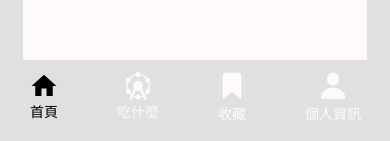
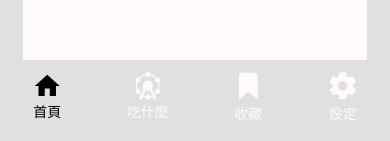
Before and after one commit to ycloudo/Project_frontend, a React Native app: screen / in a window 390 px wide. Shown: the part 700-841 px from the top of the page. Built offline with nearby package versions, Linux system fonts and the light colour scheme.

Commit message:
navbar fixed

```diff
--- a/App.js
+++ b/App.js
@@ -9,6 +9,7 @@ import Personal from "./Pages/Personal";
 import Information from "./Pages/Information";
 import Price from "./Pages/price";
 import Restaurant from "./Pages/restaurant";
+// import Setting from "./Pages/Setting";
 
 export default function App() {
     const [pageStatus, setPageStatus] = useState({
@@ -23,6 +24,7 @@ export default function App() {
             price: 0, //price page
         },
         navbar: 1, //navbar
+        setting: false,
     });
     return (
         <View style={styles.container}>
@@ -34,11 +36,16 @@ export default function App() {
             {pageStatus.pages.favor ? <Favor /> : null}
             {pageStatus.pages.personal ? <Personal /> : null}
             {pageStatus.pages.information ? <Information /> : null}
-            {pageStatus.pages.restaurant ? <Restaurant setPageStatus={setPageStatus}/> : null}
-            {pageStatus.pages.price ? <Price setPageStatus={setPageStatus}/> : null}
+            {pageStatus.pages.restaurant ? (
+                <Restaurant setPageStatus={setPageStatus} />
+            ) : null}
+            {pageStatus.pages.price ? (
+                <Price setPageStatus={setPageStatus} />
+            ) : null}
             {pageStatus.navbar ? (
                 <Navbar pageStatus={pageStatus} setPageStatus={setPageStatus} />
             ) : null}
+            {/* <Setting pageStatus={pageStatus} setPageStatus={setPageStatus} /> */}
         </View>
     );
 }
--- a/Components/Navbar.js
+++ b/Components/Navbar.js
@@ -40,6 +40,12 @@ const Navbar = (props) => {
             },
         }));
     };
+    const settingStatusHandler = () => {
+        props.setPageStatus((prev) => ({
+            ...prev,
+            setting: !props.pageStatus.setting,
+        }));
+    };
     const main_color = props.pageStatus.pages.main
         ? "rgb(0,0,0)"
         : "rgb(255,250,250)";
@@ -49,7 +55,7 @@ const Navbar = (props) => {
     const favor_color = props.pageStatus.pages.favor
         ? "rgb(0,0,0)"
         : "rgb(255,250,250)";
-    const personal_color = props.pageStatus.pages.personal
+    const setting_color = props.pageStatus.setting
         ? "rgb(0,0,0)"
         : "rgb(255,250,250)";
     return (
@@ -78,10 +84,14 @@ const Navbar = (props) => {
                 </TouchableOpacity>
                 <TouchableOpacity
                     style={styles.icon_container}
-                    onPress={personalStatusHandler}
+                    onPress={settingStatusHandler}
                 >
-                    <Icon_i name="person" size={30} color={personal_color} />
-                    <Text style={{ color: personal_color }}>個人資訊</Text>
+                    <Icon_i
+                        name="ios-settings-sharp"
+                        size={30}
+                        color={setting_color}
+                    />
+                    <Text style={{ color: setting_color }}>設定</Text>
                 </TouchableOpacity>
             </View>
         </View>
--- a/package.json
+++ b/package.json
@@ -11,14 +11,18 @@
     },
     "dependencies": {
         "@expo/vector-icons": "^13.0.0",
+        "@lowkey/react-native-gif": "^3.1.0",
+        "@react-navigation/native": "^6.0.11",
         "expo": "~45.0.0",
         "expo-font": "~10.1.0",
         "expo-status-bar": "~1.3.0",
         "react": "17.0.2",
         "react-dom": "17.0.2",
         "react-native": "0.68.2",
+        "react-native-side-drawer": "^2.0.0",
         "react-native-vector-icons": "^9.1.0",
-        "react-native-web": "0.17.7"
+        "react-native-web": "0.17.7",
+        "react-navigation-drawer": "^2.7.2"
     },
     "devDependencies": {
         "@babel/core": "^7.12.9"
```
Also changed, not shown: 1 other file (tests, documents, lock files or other folders).
